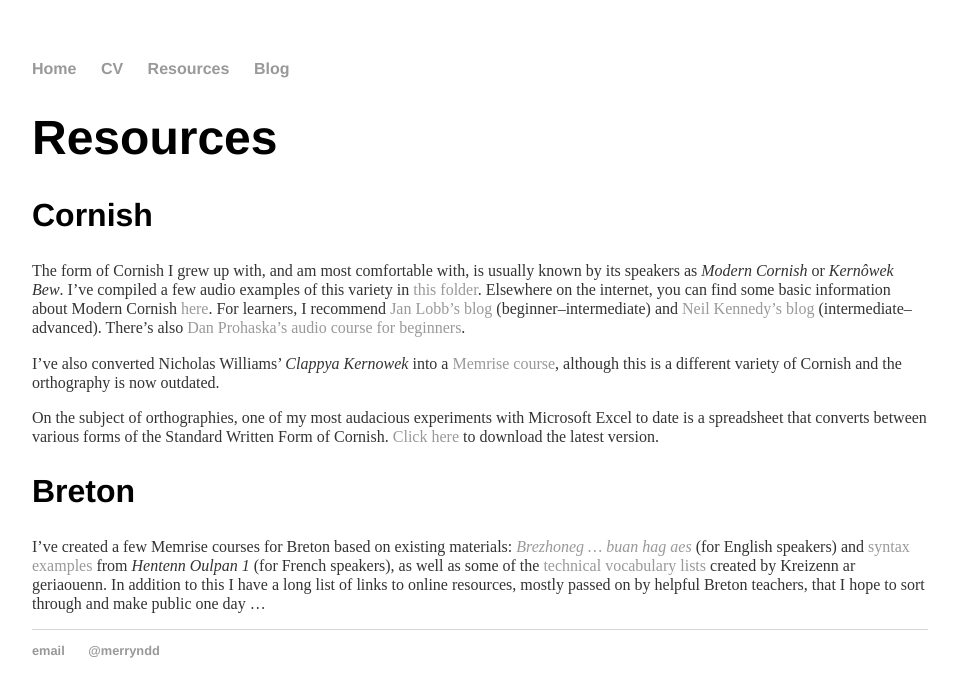
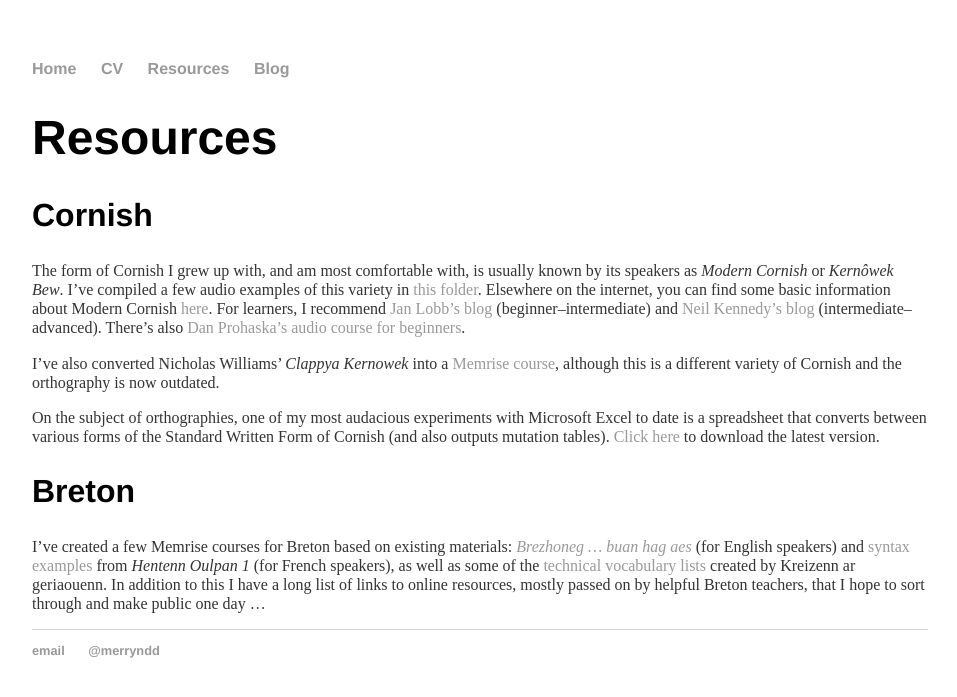
Before and after one commit to merryndd/merryndd.github.io, a Jekyll site: the page built from resources/index.html, in a window 1280 px wide. Shown: the top 697 px of the page, without its empty margins (160-1117 px from the left). Built offline with Jekyll 4.4.1, drawn with Linux system fonts in a browser that asks for light colours.

Commit message:
Update index.html

```diff
--- a/resources/index.html
+++ b/resources/index.html
@@ -7,7 +7,7 @@ title: Merryn Davies-Deacon
 	<h2>Cornish</h2>
 	<p>The form of Cornish I grew up with, and am most comfortable with, is usually known by its speakers as <i>Modern Cornish</i> or <i>Kernôwek Bew</i>. I&rsquo;ve compiled a few audio examples of this variety in <a href="https://drive.google.com/drive/u/0/folders/1QIF_bvErHNkQKwdiuUaBmfx-jX-X6H_d">this folder</a>. Elsewhere on the internet, you can find some basic information about Modern Cornish <a href="http://www.moderncornish.net/">here</a>. For learners, I recommend <a href="http://latecornishlittlebits.blogspot.co.uk/">Jan Lobb&rsquo;s blog</a> (beginner&ndash;intermediate) and <a href="https://nebesgeryow.blogspot.co.uk/">Neil Kennedy&rsquo;s blog</a> (intermediate&ndash;advanced). There&rsquo;s also <a href="https://soundcloud.com/danny-prohaska">Dan Prohaska&rsquo;s audio course for beginners</a>.</p>
 	<p>I&rsquo;ve also converted Nicholas Williams&rsquo; <i>Clappya Kernowek</i> into a <a href="https://www.memrise.com/course/735960/clappya-kernowek/">Memrise course</a>, although this is a different variety of Cornish and the orthography is now outdated.</p>
-	<p>On the subject of orthographies, one of my most audacious experiments with Microsoft Excel to date is a spreadsheet that converts between various forms of the Standard Written Form of Cornish. <a href="https://drive.google.com/uc?authuser=0&id=1QfiXd0dAGHo2_jBYJZc_lQhf8KEOwkdJ&export=download">Click here</a> to download the latest version.</p>
+	<p>On the subject of orthographies, one of my most audacious experiments with Microsoft Excel to date is a spreadsheet that converts between various forms of the Standard Written Form of Cornish (and also outputs mutation tables). <a href="https://drive.google.com/uc?authuser=0&id=1QfiXd0dAGHo2_jBYJZc_lQhf8KEOwkdJ&export=download">Click here</a> to download the latest version.</p>
 	<h2>Breton</h2>
 	<p>I&rsquo;ve created a few Memrise courses for Breton based on existing materials: <i><a href="https://www.memrise.com/course/735982/brezhoneg-buan-hag-aes-english-complete/">Brezhoneg … buan hag aes</a></i> (for English speakers) and <a href="https://www.memrise.com/course/1329614/syntaxe-bretonne/">syntax examples</a> from <i>Hentenn Oulpan 1</i> (for French speakers), as well as some of the <a href="https://www.memrise.com/user/brezhoneg21/courses/teaching/">technical vocabulary lists</a> created by Kreizenn ar geriaouenn. In addition to this I have a long list of links to online resources, mostly passed on by helpful Breton teachers, that I hope to sort through and make public one day …</p>
 </div><!-- /.blurb -->
```
